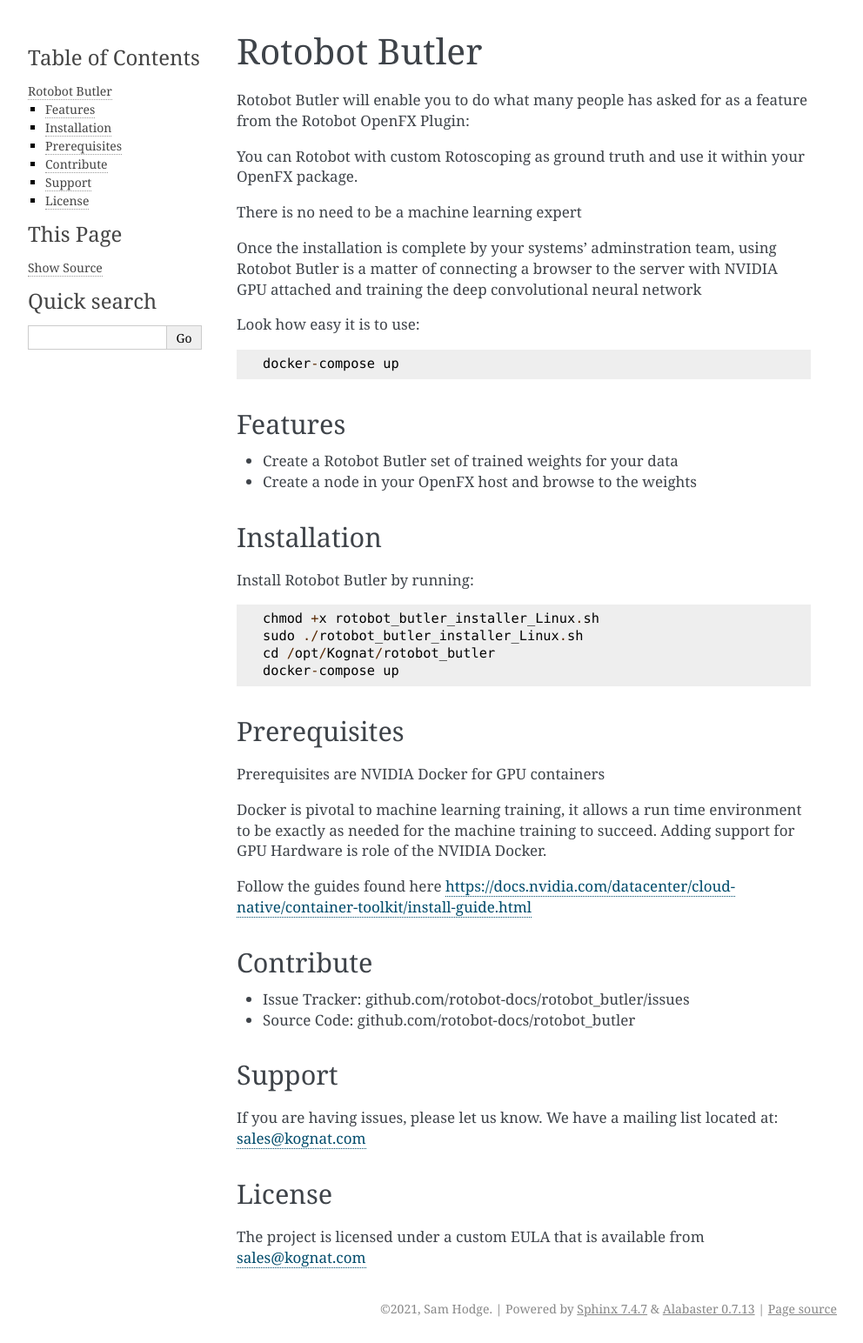
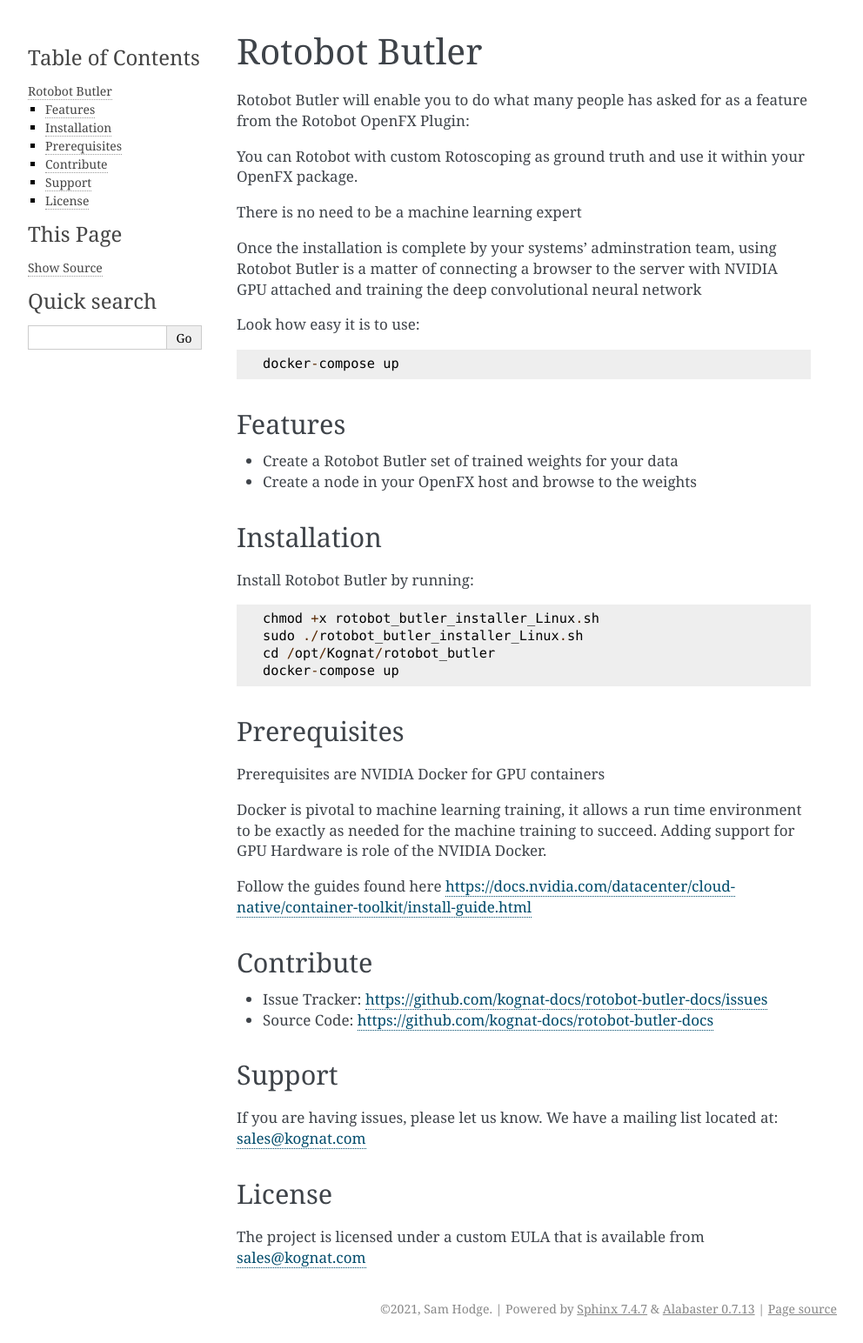
Before and after one commit to kognat-docs/rotobot-butler-docs, a Sphinx documentation site: the page built from docs/index.rst, in a window 1280 px wide. Shown: the whole page at 87% size, without its empty margins (148-1140 px from the left). Built offline with Sphinx 7.4.7, drawn with Linux system fonts in a browser that asks for light colours; some of the changed lines change nothing that is shown.

Commit message:
Get URLs correct

```diff
--- a/docs/index.rst
+++ b/docs/index.rst
@@ -46,8 +46,8 @@
 Contribute
 ----------
 
-- Issue Tracker: github.com/rotobot-docs/rotobot_butler/issues
-- Source Code: github.com/rotobot-docs/rotobot_butler
+- Issue Tracker: https://github.com/kognat-docs/rotobot-butler-docs/issues
+- Source Code: https://github.com/kognat-docs/rotobot-butler-docs
 
 Support
 -------
```
